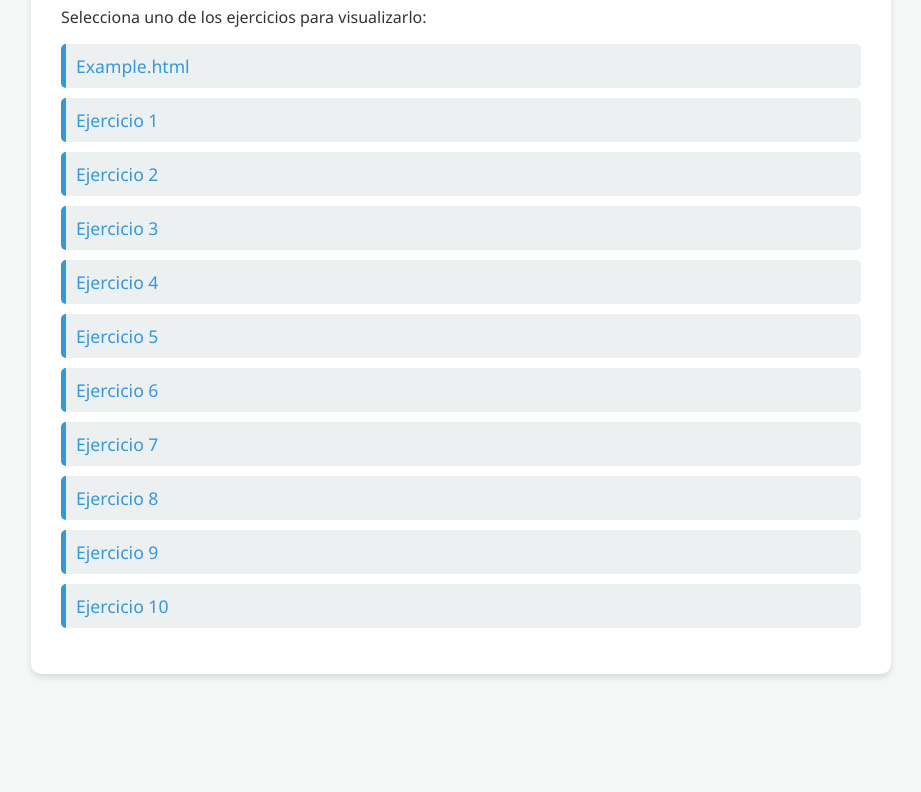
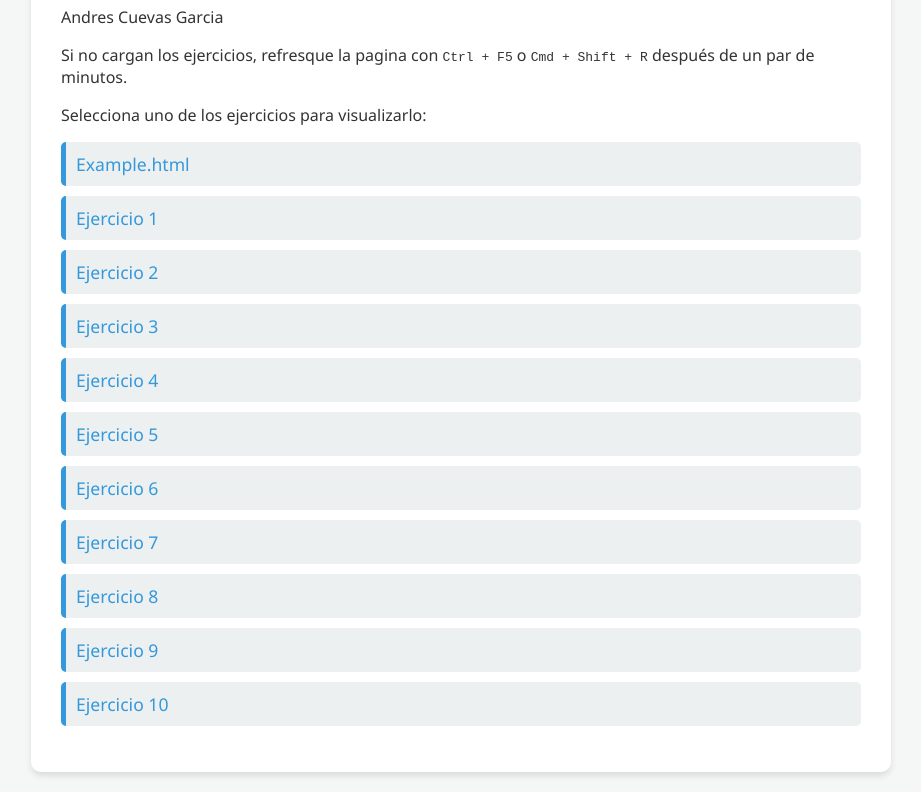
Before and after one commit to AkNdrow/Programaci-n-Web, a website: page index.html in a window 1280 px wide. Shown: the part 130-922 px from the top of the page, without its empty margins (179-1100 px from the left). Before the commit the page ends 824 px from the top, so only its background shows below. Drawn offline with Linux system fonts and the light colour scheme.

Commit message:
Actualización del index

```diff
--- a/index.html
+++ b/index.html
@@ -67,6 +67,9 @@
 <body>
     <div class="container">
         <h1>Ejercicios de Programación Web</h1>
+        <p>Andres Cuevas Garcia</p>
+        <p>Si no cargan los ejercicios, refresque la pagina con <code>Ctrl + F5</code> o <code>Cmd + Shift + R</code>
+            después de un par de minutos.</p>
         <p>Selecciona uno de los ejercicios para visualizarlo:</p>
         <ul>
             <li><a class="file-link" href="HTML/Example.html">Example.html</a></li>
```
